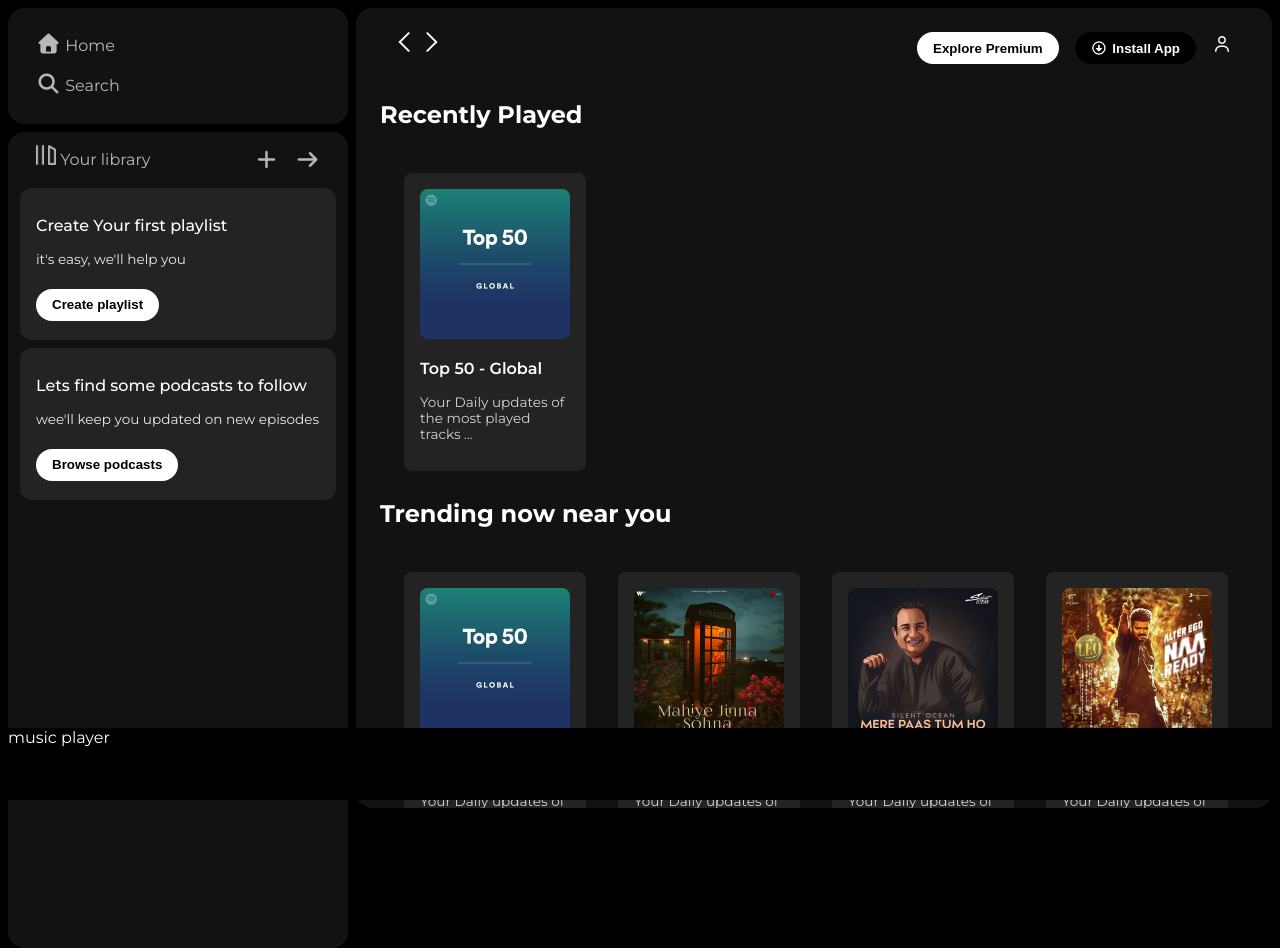
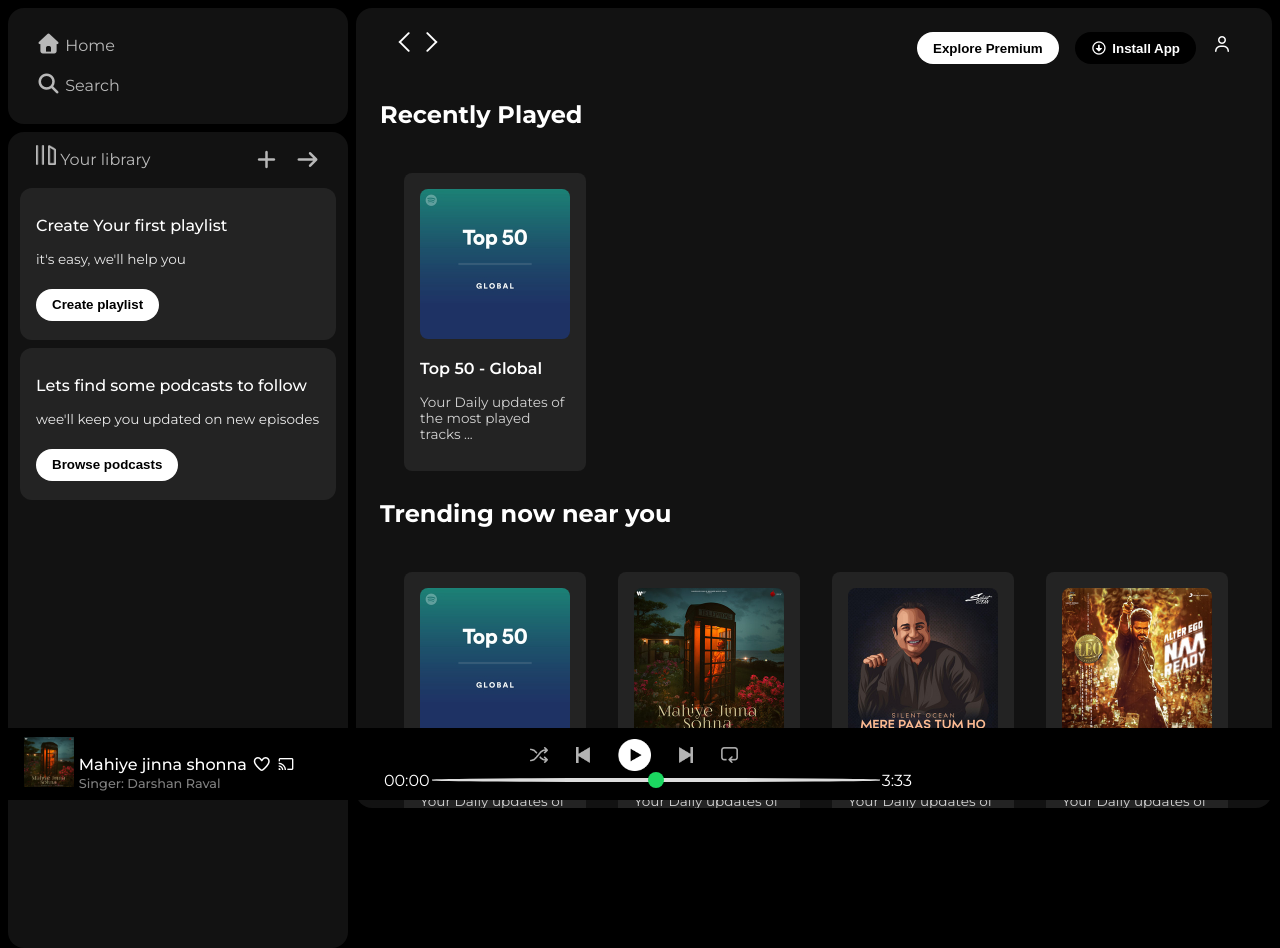
Before and after one commit to Mrabhi0629/SpotifyClone, a plain HTML site: page index.html in a window 1280 px wide. Drawn offline with Linux system fonts and the light colour scheme.

Commit message:
create main content and music player

```diff
--- a/index.html
+++ b/index.html
@@ -133,7 +133,37 @@
 
 
       </div>
-      <div class="music-player">music player</div>
+      <div class="music-player">
+        <div class="album">
+          <div class="album-img">
+            <img src="assets/card2img.jpeg" alt="" height="50px">
+          </div>
+          <div class="album-content">
+            <p class="album-p1"> Mahiye jinna shonna</p>
+            <p class="album-p2"> Singer: Darshan Raval</p>
+          </div>
+          <div class="album-icon">
+            <i class="fa-regular fa-heart"></i>
+            <i class="fa-brands fa-chromecast"></i>
+
+          </div>
+        </div>
+        <div class="player">
+          <div class="player-controls">
+            <img src="./assets/player_icon1.png" alt="" class="player-control-icon">
+            <img src="./assets/player_icon2.png" alt="" class="player-control-icon">
+            <img src="./assets/player_icon3.png" alt="" class="player-control-icon" style="opacity: 1; height: 2rem;">
+            <img src="./assets/player_icon4.png" alt="" class="player-control-icon">
+            <img src="./assets/player_icon5.png" alt="" class="player-control-icon">
+          </div>
+          <div class="playback-bar">
+            <span class="curr-time">00:00</span>
+            <input type="range" min="0" max="100" class="progress-bar" step="1">
+            <span class="tot-time">3:33</span>
+          </div>
+        </div>
+        <div class="controls"></div>
+      </div>
     </div>
   </body>
 </html>
--- a/style.css
+++ b/style.css
@@ -33,7 +33,7 @@
     position: fixed;
     bottom: 0;
     width: 100%;
-    height: 72px ;
+    height: 4.5rem ;
 }
 
 a{
@@ -210,3 +210,101 @@
     border-top: 1px solid white;
     opacity: 0.4;
 }
+
+.music-player{
+    display: flex;
+    justify-content: space-between;
+    align-items: center;
+}
+
+.album{
+    width: 25%;
+    /* background-color: red; */
+    display: flex;
+    justify-content: space-between;
+    align-items: center;
+}
+
+.player{
+    width: 50%;
+    /* background-color: green; */
+}
+.controls{
+    width: 25%;
+    background-color: blue;
+}
+.player-controls {
+    display: flex;
+    justify-content: center;
+    align-items: center;
+
+}
+.player-control-icon{
+    height: 1rem;
+    margin-right: 1.75rem;
+    opacity: 0.7;
+}
+
+.player-control-icon:hover{
+    opacity: 1;
+}
+
+.playback-bar{
+    display: flex;
+    justify-content: center;
+    align-items: center;
+}
+
+.progress-bar{
+    width: 70%;
+    appearance: none;
+    background-color: transparent ;
+    cursor: pointer;
+}
+
+.progress-bar::-webkit-slider-runnable-track{
+    background-color: #ddd;
+    border-radius: 100%;
+    height: 0.2rem;
+}
+
+.progress-bar::-webkit-slider-thumb{
+    appearance: none;
+    height: 1rem;
+    width: 1rem;
+    background-color: #1bd760;
+    border-radius: 50%;
+    margin-top: -6px ;
+}
+
+.album-img{
+    margin-left: 1rem;
+
+}
+
+.album-content{
+     font-size: 1rem ;
+    font-weight: 500;
+    position: relative;
+}
+
+
+.album-icon{
+    margin-right: 2rem;
+
+}
+
+.album-p1{
+font-size: 1rem ;
+    font-weight: 500;
+
+}
+
+.album-p2{
+    font-size: 0.8rem ;
+    font-weight: 500;
+    opacity: 0.5;
+    position: absolute;
+    top: 25px;
+
+}
```
